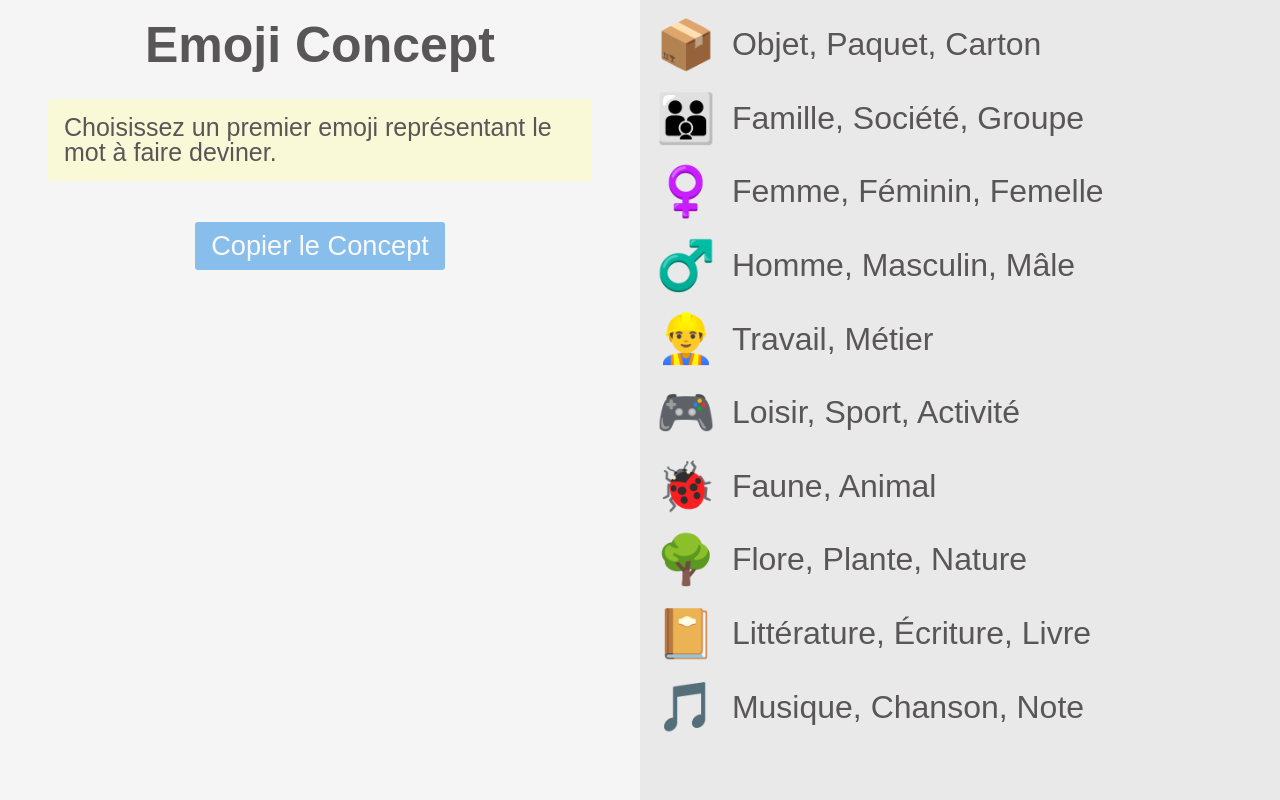
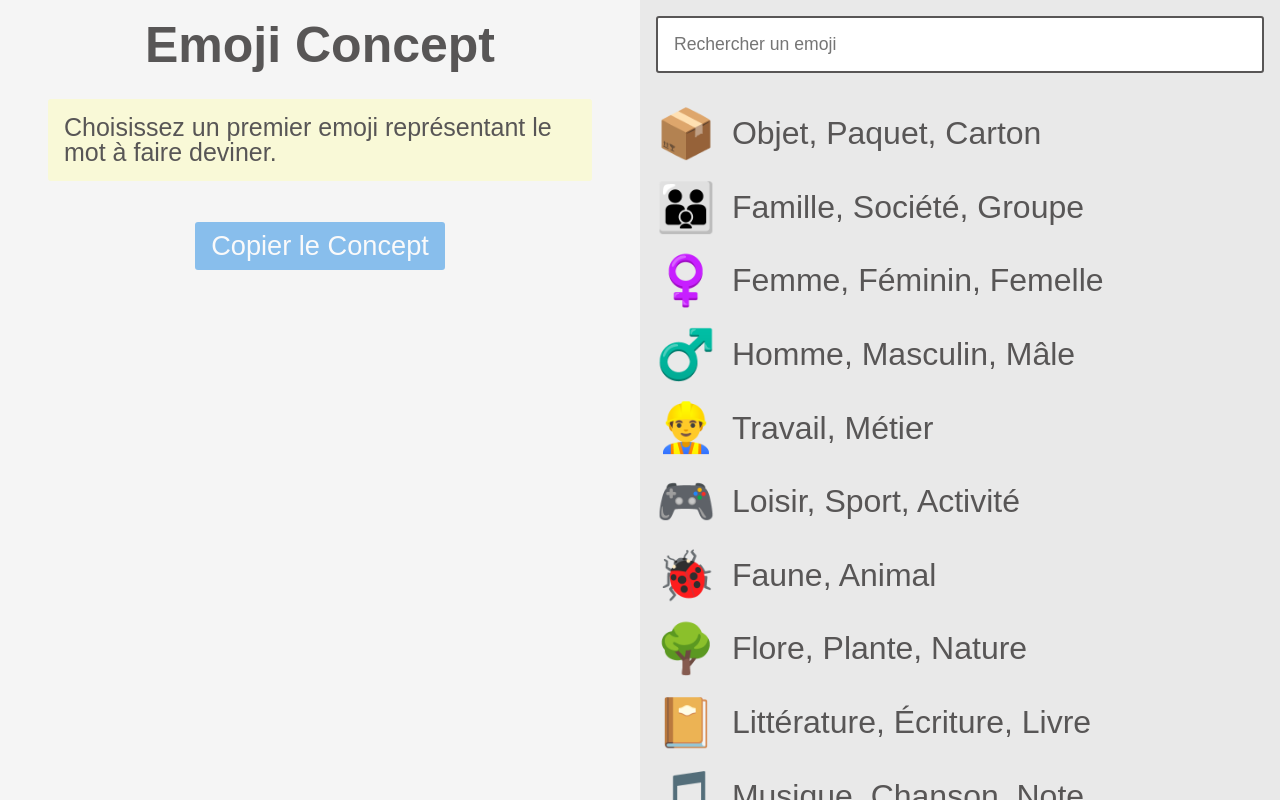
Before and after one commit to Faborah-of-Sarthe/emoji-concept, a Vue app: page / in a window 1280 px wide. Built offline with nearby package versions, Linux system fonts and the light colour scheme; a web font is replaced by a local one.

Commit message:
Search through emojis

```diff
--- a/src/components/List.vue
+++ b/src/components/List.vue
@@ -1,7 +1,9 @@
 <template>
     <main>
+        <input type="text" class="searchbar" v-model="searchInput" placeholder="Rechercher un emoji">
+
         <ul>
-            <li class="emoji" @click="$emit('selectedEmoji', emoji)" v-for="emoji in emojis" :key="emoji.name">
+            <li class="emoji" @click="$emit('selectedEmoji', emoji)" v-for="emoji in filteredEmojis" :key="emoji.name">
                 <span class="symbol">{{ emoji.emoji }}</span>
                 <span class="meaning">{{ emoji.meaning }}</span>
             </li>
@@ -10,8 +12,28 @@
 </template>
 
 <script setup>
+
+import { ref, computed } from 'vue';
 //Import the list of emojis from the data file
 import emojis from '../data/emojis.js';
+
+// Ref for the search input value
+const searchInput = ref('');
+
+// Computed for the filtered emojis
+const filteredEmojis = computed(() => {
+    // If the search input is empty, return the full list of emojis
+    if (searchInput.value === '') {
+        return emojis;
+    }
+    // Else, return the filtered list of emojis by searching through the name, meaning and keywords properties
+    else {
+        return emojis.filter(emoji => {
+            return emoji.name.toLowerCase().includes(searchInput.value.toLowerCase()) || emoji.meaning.toLowerCase().includes(searchInput.value.toLowerCase()) || emoji.keywords?.toLowerCase().includes(searchInput.value.toLowerCase());
+        });
+    }
+
+});
 
 
 
@@ -22,6 +44,7 @@ import emojis from '../data/emojis.js';
     main {
         padding: 1rem;
         overflow-y: scroll;
+        flex: 1;
     }
 
     .emoji {
@@ -37,5 +60,15 @@ import emojis from '../data/emojis.js';
         margin-right: 1rem;
         line-height: 1.2;
     }
+    .searchbar {
+        border: 2px solid var(--grid-dark);
+        border-radius: 3px;
+        color: var(--grid-dark);
+        width: 100%;
+        padding: 1rem;
+        margin-bottom: 2rem;
+        outline: none;
+        font-size: 1.1rem;
+    }
 
 </style>
```
